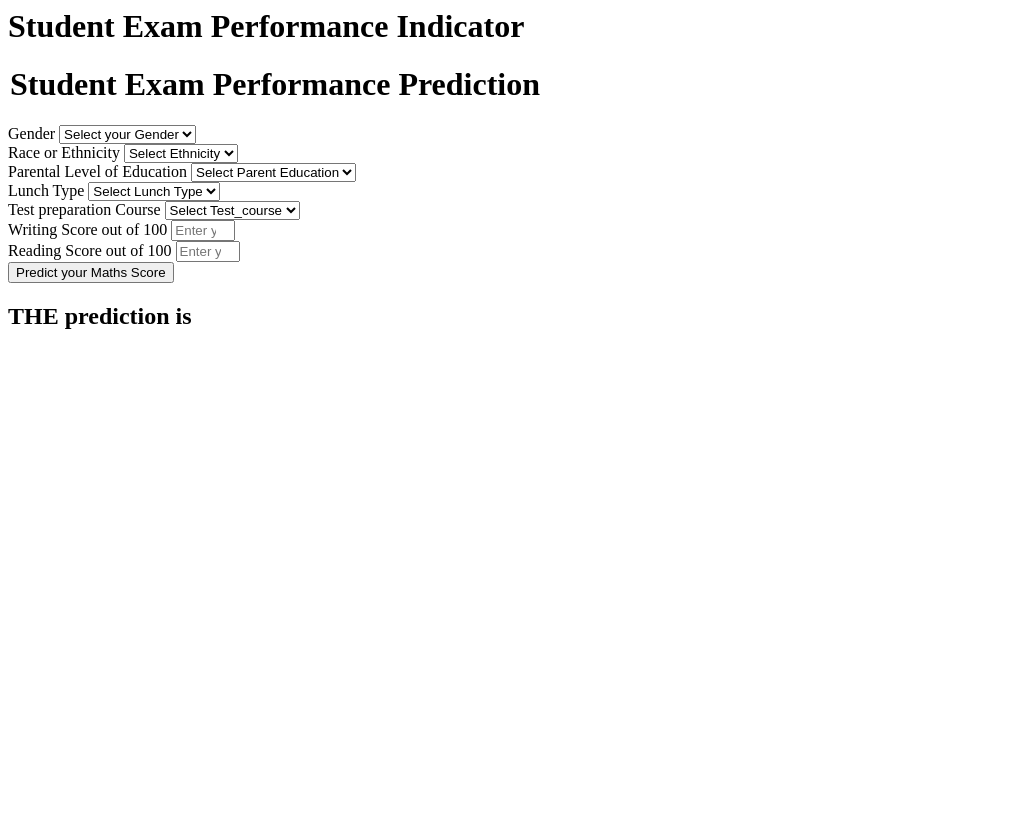
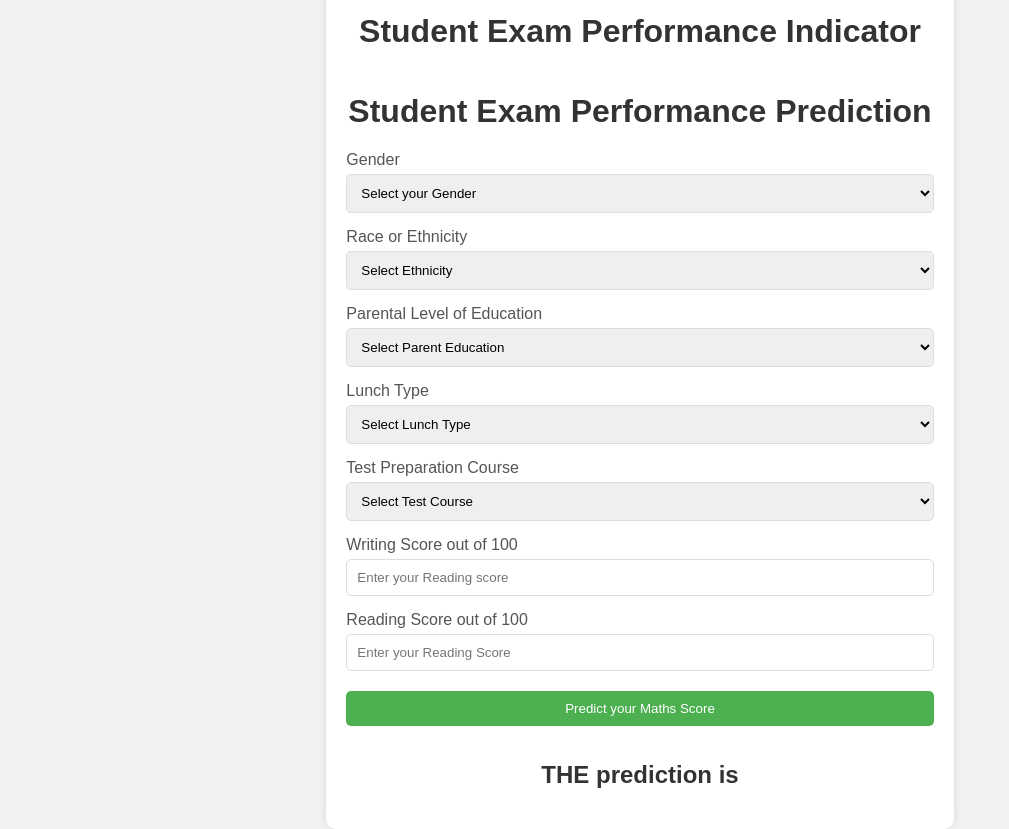
Before and after one commit to amitesh197/ml_project, a Flask app: page /predictdata in a window 1280 px wide. Shown: the whole page, without its empty margins (0-1009 px from the left). Before the commit the page ends 329 px from the top, so only its background shows below. Run offline with Flask 3, Linux system fonts and the light colour scheme.

Commit message:
Adding CSS

```diff
--- a/templates/home.html
+++ b/templates/home.html
@@ -1,4 +1,71 @@
-<html>
+<!DOCTYPE html>
+<html lang="en">
+<head>
+    <meta charset="UTF-8">
+    <meta http-equiv="X-UA-Compatible" content="IE=edge">
+    <meta name="viewport" content="width=device-width, initial-scale=1.0">
+    <title>Student Exam Performance Indicator</title>
+    <style>
+        body {
+            font-family: 'Arial', sans-serif;
+            background-color: #f2f2f2;
+            margin: 0;
+            padding: 0;
+            display: flex;
+            justify-content: center;
+            align-items: center;
+            height: 100vh;
+        }
+
+        .login {
+            background-color: #ffffff;
+            padding: 20px;
+            border-radius: 10px;
+            box-shadow: 0 0 10px rgba(0, 0, 0, 0.1);
+        }
+
+        h1, h2 {
+            text-align: center;
+            color: #333333;
+        }
+
+        form {
+            display: flex;
+            flex-direction: column;
+        }
+
+        .mb-3 {
+            margin-bottom: 15px;
+        }
+
+        label {
+            margin-bottom: 5px;
+            color: #555555;
+        }
+
+        select, input {
+            width: 100%;
+            padding: 10px;
+            border: 1px solid #dddddd;
+            border-radius: 5px;
+            margin-top: 5px;
+            box-sizing: border-box;
+        }
+
+        .btn {
+            background-color: #4CAF50;
+            color: #ffffff;
+            padding: 10px 15px;
+            border: none;
+            border-radius: 5px;
+            cursor: pointer;
+        }
+
+        .btn:hover {
+            background-color: #45a049;
+        }
+    </style>
+</head>
 <body>
     <div class="login">
         <h1>Student Exam Performance Indicator</h1>
@@ -9,103 +76,66 @@
             </h1>
             <div class="mb-3">
                 <label class="form-label">Gender</label>
-            <select class="form-control" name="gender" placeholder="Enter you Gender" required>
+                <select class="form-control" name="gender" placeholder="Enter your Gender" required>
                     <option class="placeholder" selected disabled value="">Select your Gender</option>
-                <option value="male">
-                    Male
-                </option>
-                <option value="female">
-                    Female
-                </option>
+                    <option value="male">Male</option>
+                    <option value="female">Female</option>
                 </select>
             </div>
             <div class="mb-3">
                 <label class="form-label">Race or Ethnicity</label>
-            <select class="form-control" name="ethnicity" placeholder="Enter you ethnicity" required>
+                <select class="form-control" name="ethnicity" placeholder="Enter your ethnicity" required>
                     <option class="placeholder" selected disabled value="">Select Ethnicity</option>
-                <option value="group A">
-                    Group A
-                </option>
-                <option value="group B">
-                    Group B
-                </option>
-                <option value="group C">
-                    Group C
-                </option>
-                <option value="group D">
-                    Group D
-                </option>
-                <option value="group E">
-                    Group E
-                </option>
+                    <option value="group A">Group A</option>
+                    <option value="group B">Group B</option>
+                    <option value="group C">Group C</option>
+                    <option value="group D">Group D</option>
+                    <option value="group E">Group E</option>
                 </select>
             </div>
             <div class="mb-3">
                 <label class="form-label">Parental Level of Education</label>
-            <select class="form-control" name="parental_level_of_education"
-                placeholder="Enter you Parent Education" required>
+                <select class="form-control" name="parental_level_of_education" placeholder="Enter your Parent Education" required>
                     <option class="placeholder" selected disabled value="">Select Parent Education</option>
-                <option value="associate's degree">
-                    associate's degree
-                </option>
-                <option value="bachelor's degree">
-                    bachelor's degree
-                </option>
-                <option value="high school">
-                    high school
-                </option>
-                <option value="master's degree">
-                    master's degree
-                </option>
-                <option value="some college">
-                    some college
-                </option>
-                <option value="some high school">
-                    some high school
-                </option>
+                    <option value="associate's degree">Associate's Degree</option>
+                    <option value="bachelor's degree">Bachelor's Degree</option>
+                    <option value="high school">High School</option>
+                    <option value="master's degree">Master's Degree</option>
+                    <option value="some college">Some College</option>
+                    <option value="some high school">Some High School</option>
                 </select>
             </div>
             <div class="mb-3">
                 <label class="form-label">Lunch Type</label>
-            <select class="form-control" name="lunch" placeholder="Enter you Lunch" required>
+                <select class="form-control" name="lunch" placeholder="Enter your Lunch" required>
                     <option class="placeholder" selected disabled value="">Select Lunch Type</option>
-                <option value="free/reduced">
-                    free/reduced
-                </option>
-                <option value="standard">
-                    standard
-                </option>
+                    <option value="free/reduced">Free/Reduced</option>
+                    <option value="standard">Standard</option>
                 </select>
             </div>
             <div class="mb-3">
-            <label class="form-label">Test preparation Course</label>
-            <select class="form-control" name="test_preparation_course" placeholder="Enter you Course"
-                required>
-                <option class="placeholder" selected disabled value="">Select Test_course</option>
-                <option value="none">
-                    None
-                </option>
-                <option value="completed">
-                    Completed
-                </option>
+                <label class="form-label">Test Preparation Course</label>
+                <select class="form-control" name="test_preparation_course" placeholder="Enter your Course" required>
+                    <option class="placeholder" selected disabled value="">Select Test Course</option>
+                    <option value="none">None</option>
+                    <option value="completed">Completed</option>
                 </select>
             </div>
             <div class="mb-3">
                 <label class="form-label">Writing Score out of 100</label>
-            <input class="form-control" type="number" name="reading_score"
-                placeholder="Enter your Reading score" min='0' max='100' />
+                <input class="form-control" type="number" name="reading_score" placeholder="Enter your Reading score" min='0' max='100' />
             </div>
             <div class="mb-3">
                 <label class="form-label">Reading Score out of 100</label>
-            <input class="form-control" type="number" name="writing_score"
-                placeholder="Enter your Reading Score" min='0' max='100' />
+                <input class="form-control" type="number" name="writing_score" placeholder="Enter your Reading Score" min='0' max='100' />
             </div>
             <div class="mb-3">
                 <input class="btn btn-primary" type="submit" value="Predict your Maths Score" required />
             </div>
         </form>
         <h2>
-       THE  prediction is {{results}}
+            THE prediction is {{results}}
         </h2>
-   <body>
+    </div>
+</body>
 </html>
```
Lines whose indentation alone changed are shown as unchanged.
